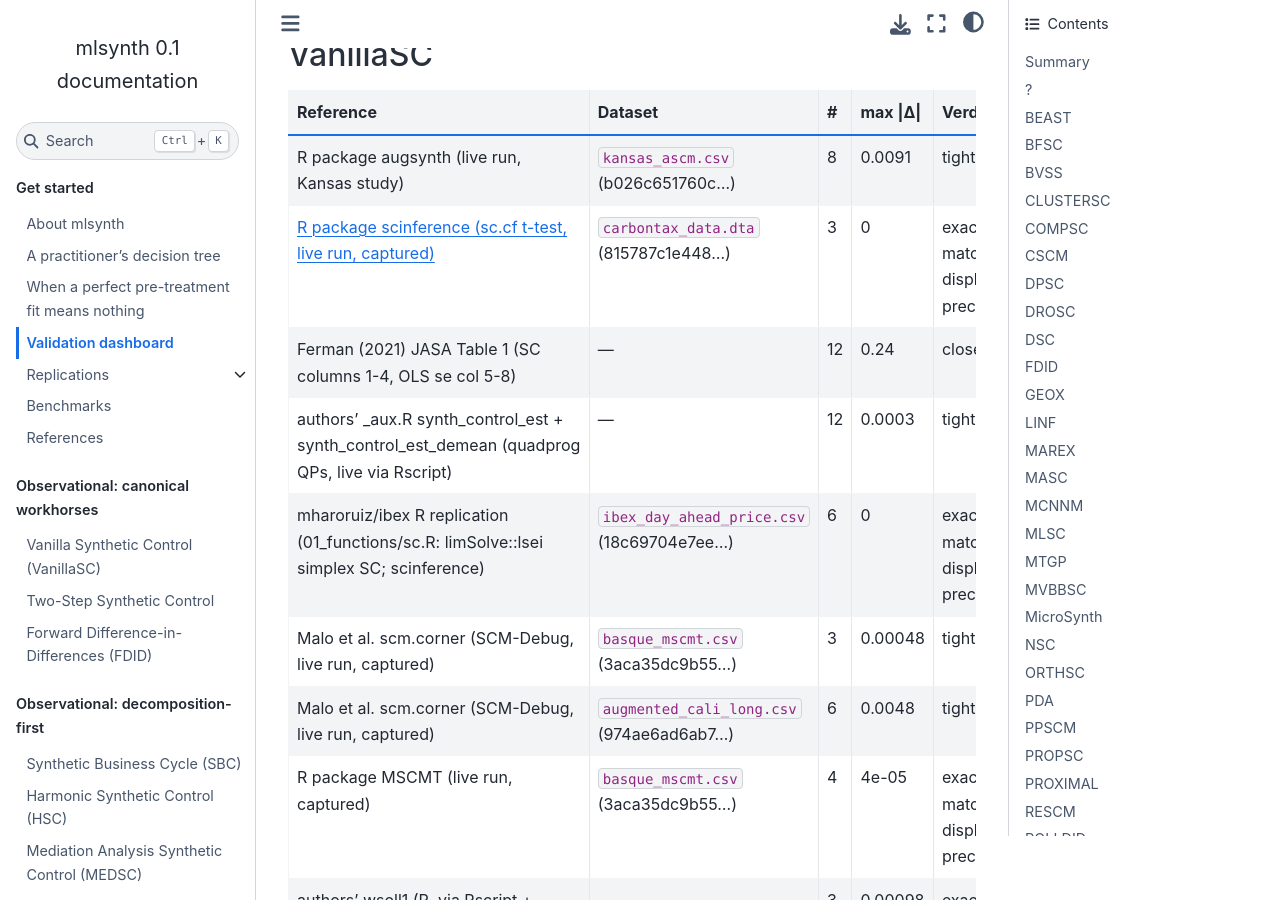
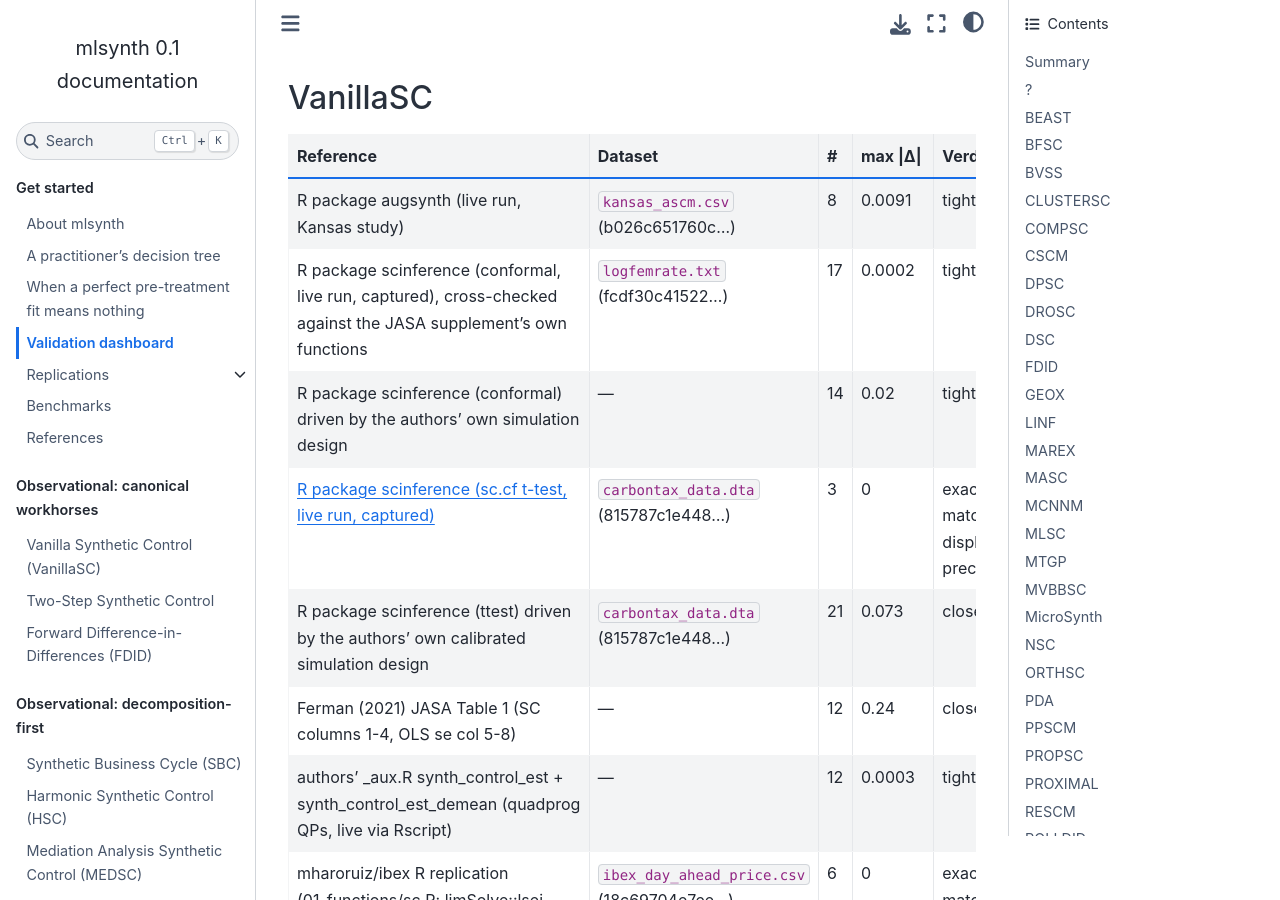
Before and after one commit to jgreathouse9/mlsynth, a Sphinx documentation site: the page built from docs/validation.rst, in a window 1280 px wide and 900 px high, scrolled down 18442 px. Built offline with Sphinx 7.4.7 and the Sphinx Book theme 1.1.4, drawn with Linux system fonts in a browser that asks for light colours; some of the changed text lies outside the part shown.

Commit message:
benchmarks: refresh validation dashboard [skip ci]

```diff
--- a/docs/validation.rst
+++ b/docs/validation.rst
@@ -198,9 +198,13 @@ Summary
      - 1 tight
      - 0.0004
    * - :ref:`VanillaSC <val-vanillasc>`
-     - 16
-     - 5 exact · 5 tight · 5 close · 1 documented
+     - 19
+     - 5 exact · 7 tight · 6 close · 1 documented
      - 4.1
+   * - :ref:`mlsynth.utils.inferutils.rae <val-mlsynth-utils-inferutils-rae>`
+     - 1
+     - 1 exact
+     - 0
 
 .. _val--:
 
@@ -1261,12 +1265,30 @@ VanillaSC
      - 0.0091
      - tight
      - `ascm_kansas <https://github.com/jgreathouse9/mlsynth/blob/main/benchmarks/cases/ascm_kansas.py>`__
+   * - R package scinference (conformal, live run, captured), cross-checked against the JASA supplement's own functions
+     - ``logfemrate.txt`` (fcdf30c41522…)
+     - 17
+     - 0.0002
+     - tight
+     - `cwz_conformal <https://github.com/jgreathouse9/mlsynth/blob/main/benchmarks/cases/cwz_conformal.py>`__
+   * - R package scinference (conformal) driven by the authors' own simulation design
+     - —
+     - 14
+     - 0.02
+     - tight
+     - `cwz_conformal_mc <https://github.com/jgreathouse9/mlsynth/blob/main/benchmarks/cases/cwz_conformal_mc.py>`__
    * - `R package scinference (sc.cf t-test, live run, captured) <https://github.com/kwuthrich/scinference>`__
      - ``carbontax_data.dta`` (815787c1e448…)
      - 3
      - 0
      - exact — matches to display precision
      - `cwz_ttest <https://github.com/jgreathouse9/mlsynth/blob/main/benchmarks/cases/cwz_ttest.py>`__
+   * - R package scinference (ttest) driven by the authors' own calibrated simulation design
+     - ``carbontax_data.dta`` (815787c1e448…)
+     - 21
+     - 0.073
+     - close
+     - `cwz_ttest_mc <https://github.com/jgreathouse9/mlsynth/blob/main/benchmarks/cases/cwz_ttest_mc.py>`__
    * - Ferman (2021) JASA Table 1 (SC columns 1-4, OLS se col 5-8)
      - —
      - 12
@@ -1352,6 +1374,28 @@ VanillaSC
      - close
      - `vanillasc_xval_references <https://github.com/jgreathouse9/mlsynth/blob/main/benchmarks/cases/vanillasc_xval_references.py>`__
 
+.. _val-mlsynth-utils-inferutils-rae:
+
+mlsynth.utils.inferutils.rae
+----------------------------
+
+.. list-table::
+   :header-rows: 1
+   :widths: 22 28 8 12 14 16
+
+   * - Reference
+     - Dataset
+     - #
+     - max \|Δ\|
+     - Verdict
+     - Case
+   * - the authors' RAE.R (JPE replication package), live run
+     - —
+     - 12
+     - 0
+     - exact — matches to display precision
+     - `cwz_rae <https://github.com/jgreathouse9/mlsynth/blob/main/benchmarks/cases/cwz_rae.py>`__
+
 Pending capture
 ---------------
 
```
Also changed, not shown: other parts of docs/validation.rst (+2 -2 lines), 4 other files.
